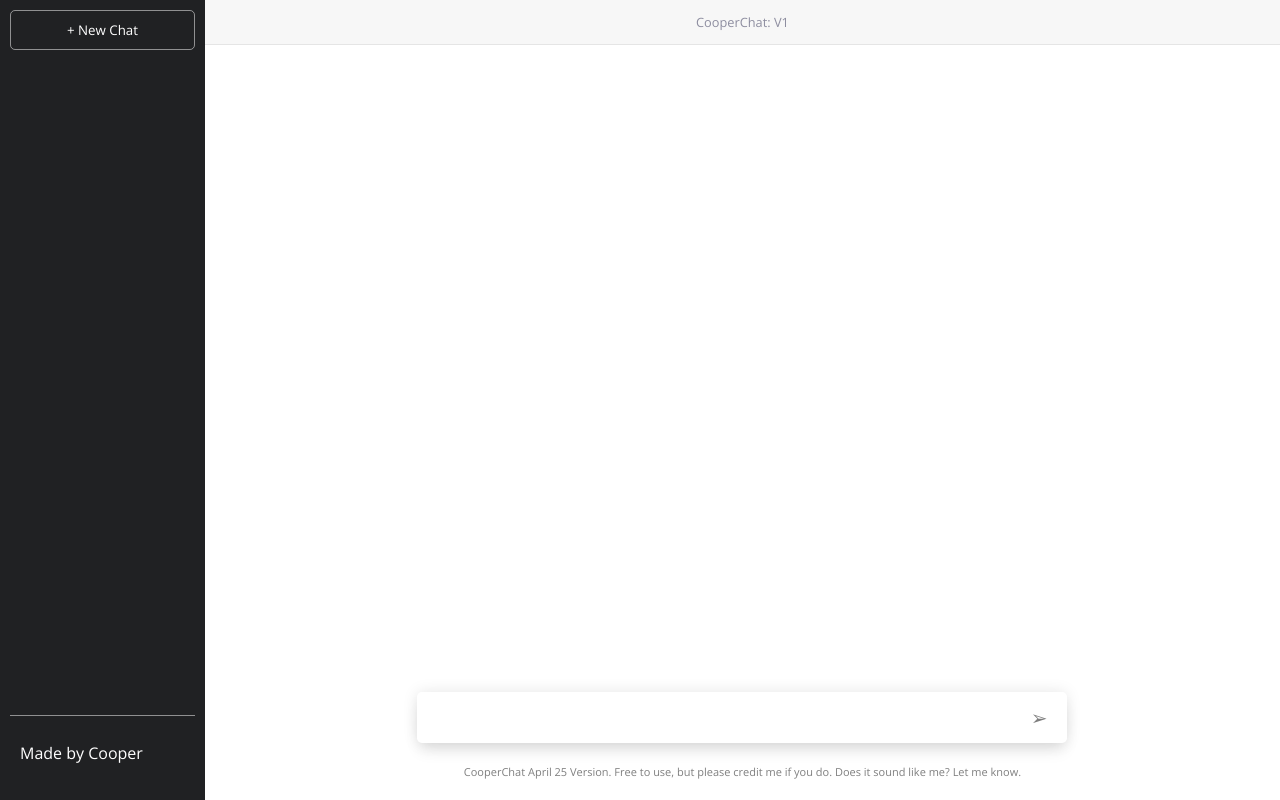
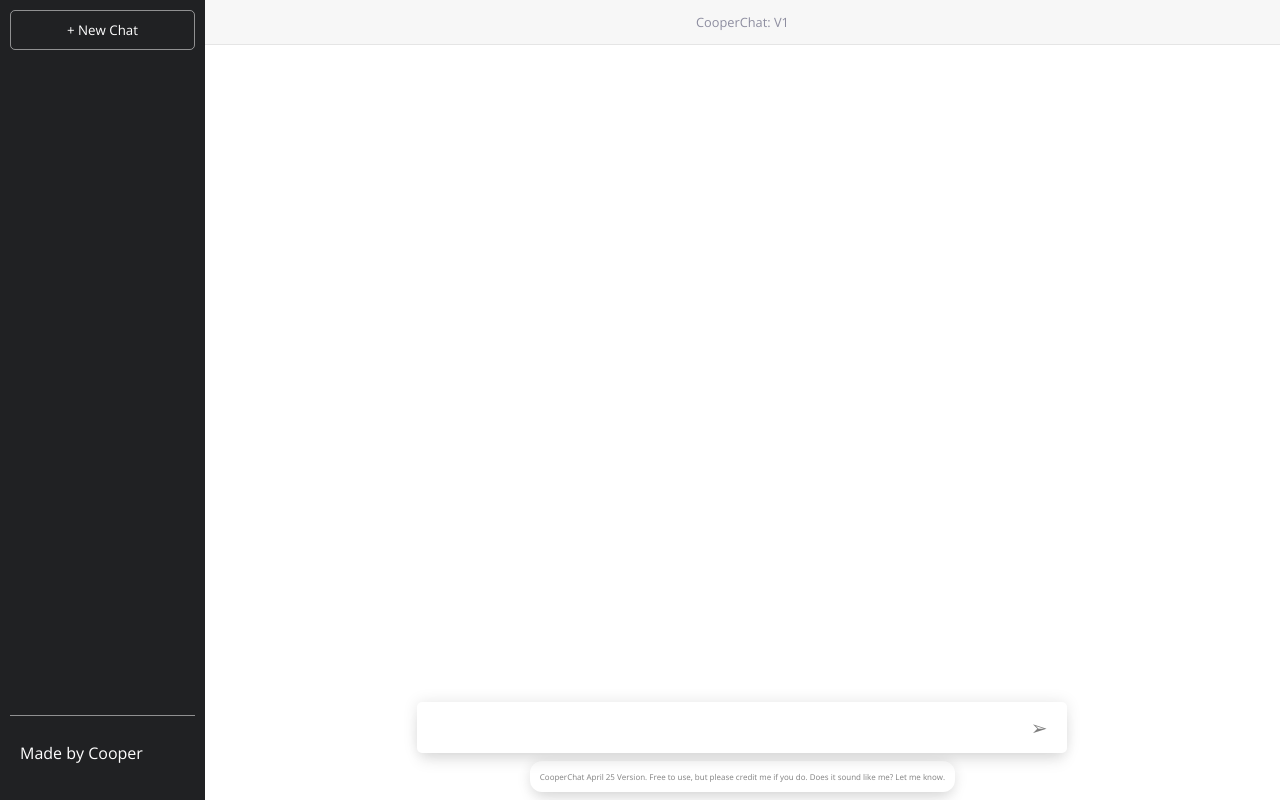
Before and after one commit to cooperwalter/cooper-gpt, a React (Vite) app: page / in a window 1280 px wide. Built offline with nearby package versions, Linux system fonts and the light colour scheme.

Commit message:
make input and info text float

```diff
--- a/src/index.css
+++ b/src/index.css
@@ -16,11 +16,11 @@ body {
 .app {
   background-color: white;
   display: flex;
+  min-height: 100vh;
 }
 
 .side-bar {
   background-color: #202123;
-  height: 100vh;
   width: 244px;
   display: flex;
   flex-direction: column;
@@ -47,7 +47,6 @@ nav {
 }
 
 .main {
-  height: 100vh;
   width: 100%;
   display: flex;
   flex-direction: column;
@@ -55,6 +54,7 @@ nav {
   align-items: center;
   text-align: center;
   color: black;
+  padding-bottom: 15vh;
 }
 
 .app-title {
@@ -87,18 +87,24 @@ button {
   color: white;
 }
 
-.info {
-  color:rgba(0, 0, 0, 0.5);
-  font-size: 11px;
-  padding: 10px;
-}
-
 .bottom-section {
+  position: fixed;
+  bottom: 0;
   width: 100%;
   display: flex;
   flex-direction: column;
   justify-content: center;
   align-items: center;
+}
+
+.info {
+  color:rgba(0, 0, 0, 0.5);
+  font-size: 8px;
+  padding: 10px;
+  background-color: white;
+  flex: 1;
+  border-radius: 12px;
+  box-shadow: 0px 0px 15px 0px rgba(0,0,0,0.1),0px 10px 15px -3px rgba(0,0,0,0.1);
 }
 
 .input-container {
@@ -111,7 +117,7 @@ button {
   font-size: 20px;
   width: 100%;
   border: none;
-  background-color: rgba(255, 255, 255, 0.05);
+  background-color: white;
   padding: 12px 15px;
   border-radius: 5px;
   box-shadow: 0px 0px 15px 0px rgba(0,0,0,0.1),0px 10px 15px -3px rgba(0,0,0,0.1);
@@ -161,10 +167,10 @@ button {
 }
 
 .chat_message-assistant {
-  /* user a lighter background color */
   background-color: rgb(247, 247, 248);
 }
 
 .chat_message-user {
+  /* user a lighter background color */
   background-color: rgba(247,247,248,var(--tw-bg-opacity));
 }
```
